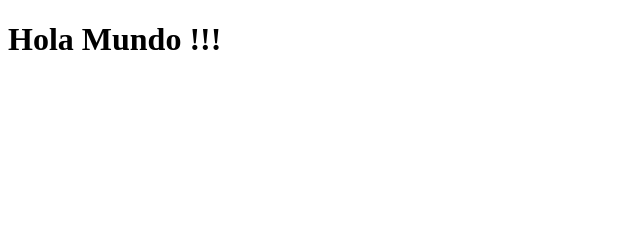
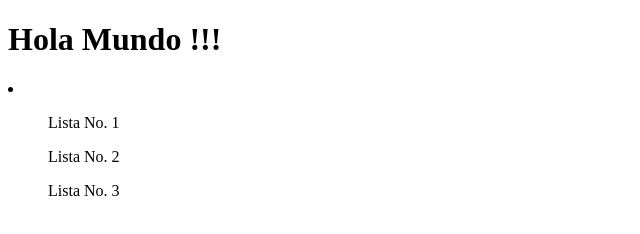
Before and after one commit to juancarlosgd/dev-test, a plain HTML site: page index.html in a window 1280 px wide. Shown: the whole page, without its empty margins (0-640 px from the left). Drawn offline with Linux system fonts and the light colour scheme.

Commit message:
Archivo de prueba con listas

```diff
--- a/index.html
+++ b/index.html
@@ -8,6 +8,11 @@
 <body>
     <div>
         <h1>Hola Mundo !!!</h1>
+        <li>
+            <ul>Lista No. 1</ul>
+            <ul>Lista No. 2</ul>
+            <ul>Lista No. 3</ul>
+        </li>
     </div>
 </body>
 </html>
```
